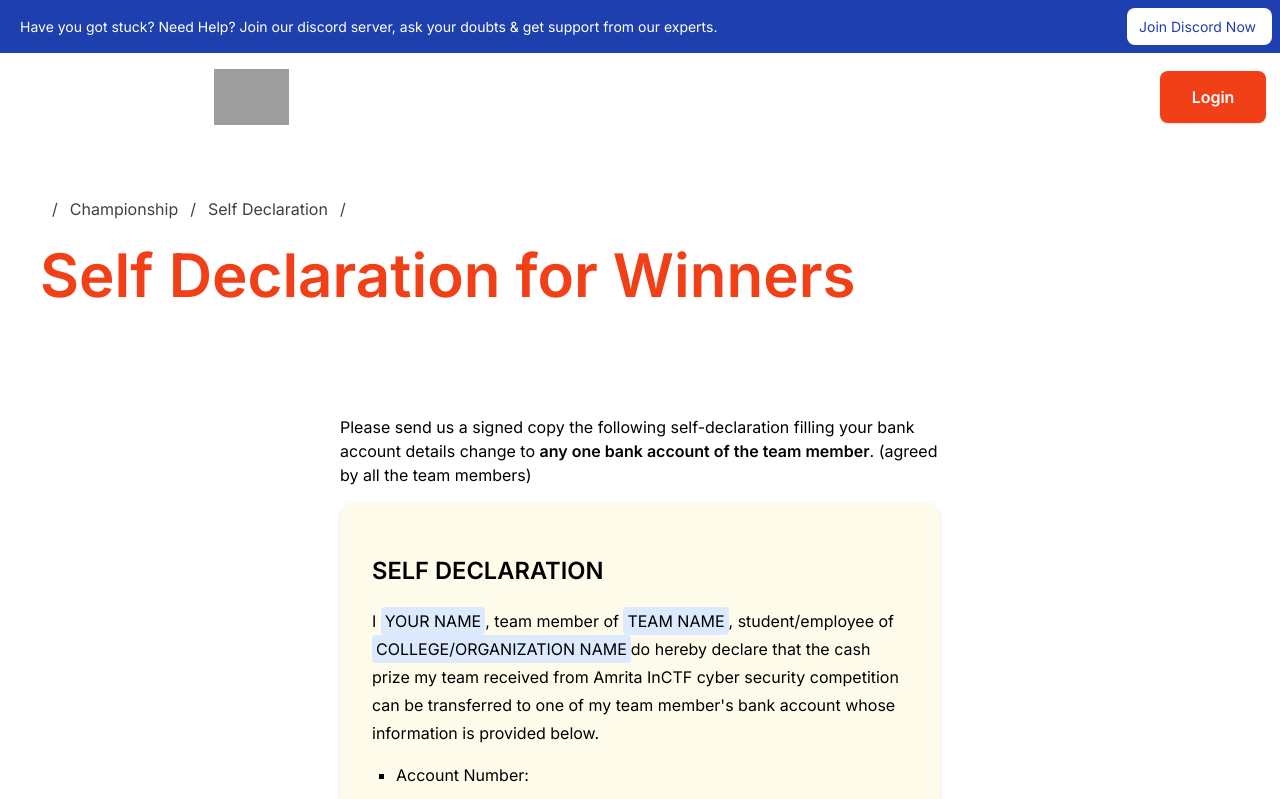
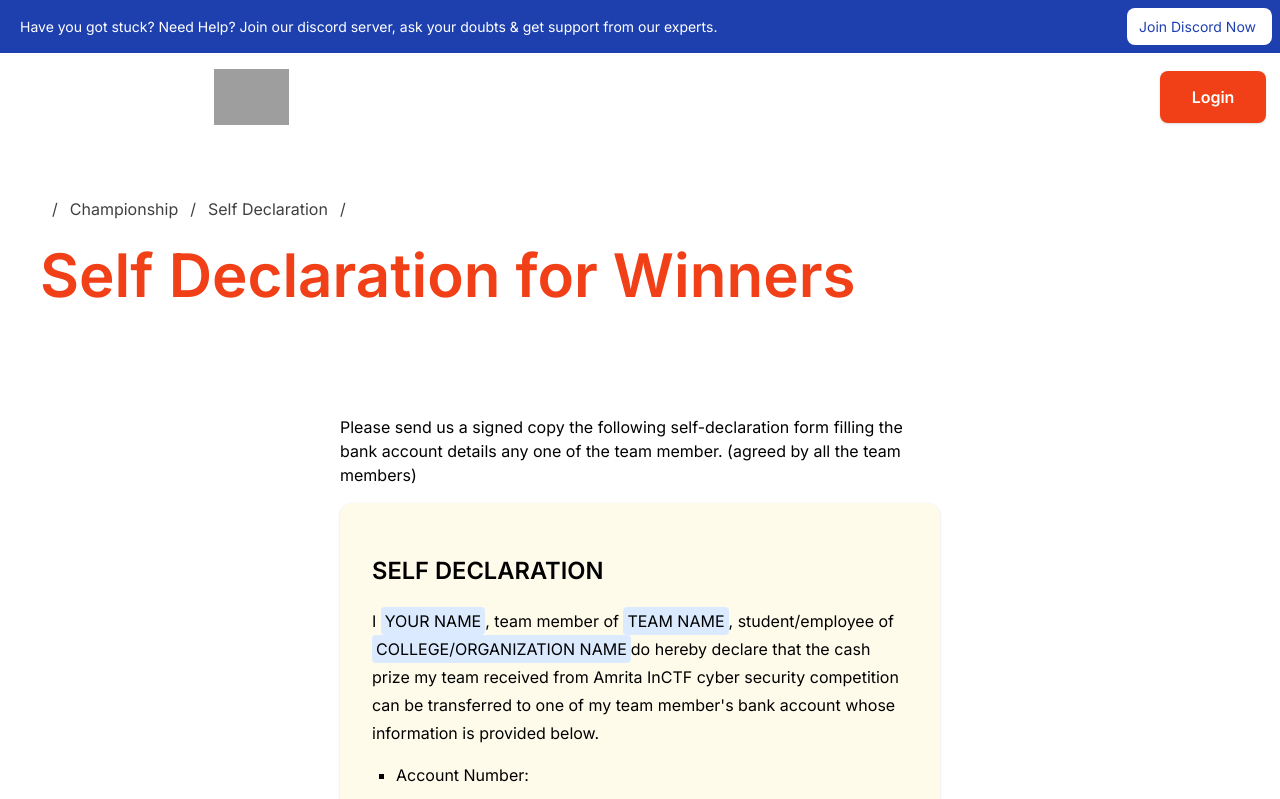
Before and after one commit to traboda/inctfj, a Next.js app: page /declaration in a window 1280 px wide. Shown: the top 799 px of the page. Built offline with nearby package versions, Linux system fonts and the light colour scheme; grey boxes are pictures that could not be loaded; some icons are missing.

Commit message:
correct typo in declaration page

```diff
--- a/pages/declaration.jsx
+++ b/pages/declaration.jsx
@@ -54,9 +54,8 @@ const DeclarationPage = () => {
                     <div style={{ width: '100%', maxWidth: '600px' }}>
                         <div>
                             <p>
-                                Please send us a signed copy the following self-declaration filling your bank account
-                                details change to <b>any one bank account of the team member</b>.
-                                (agreed by all the team members)
+                                Please send us a signed copy the following self-declaration form filling
+                                the bank account details any one of the team member. (agreed by all the team members)
                             </p>
                         </div>
                         <div className="bg-yellow-50 shadow p-4 md:p-6 xl:p-8 rounded-xl">
```
